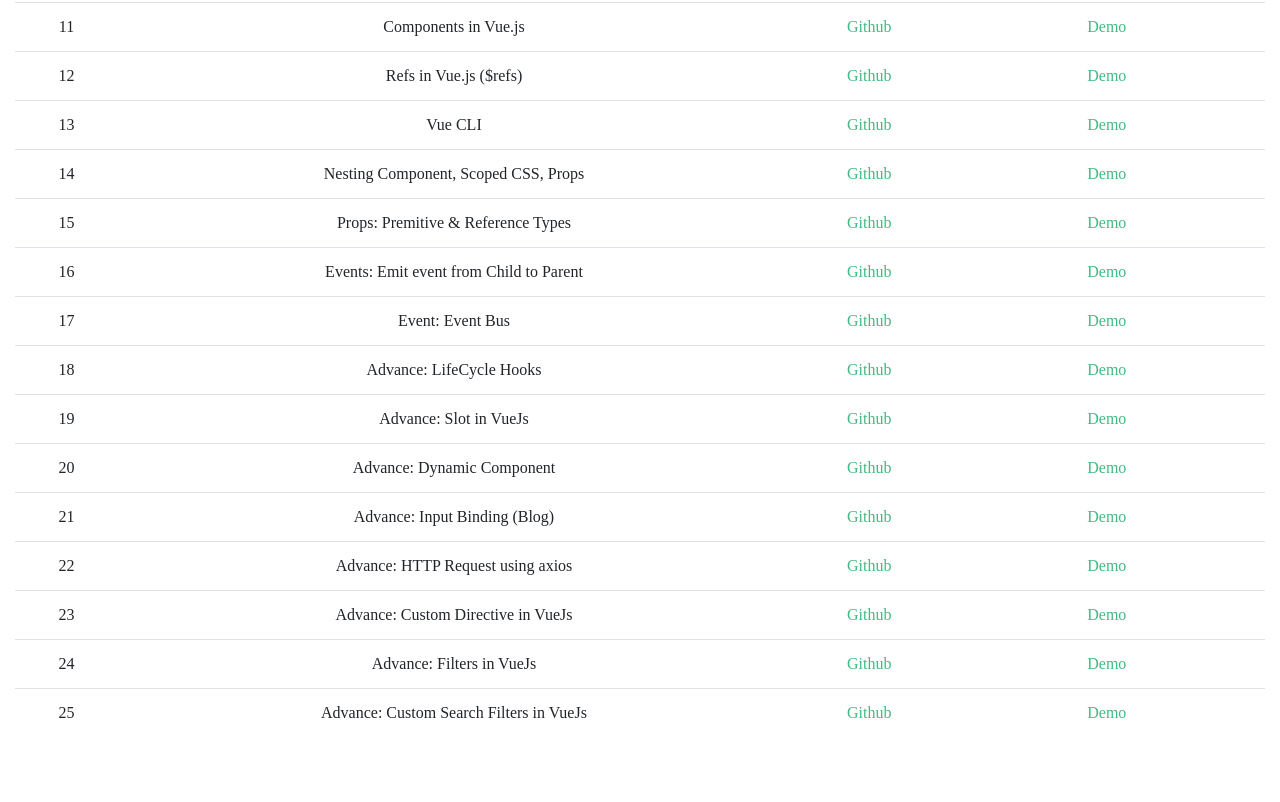
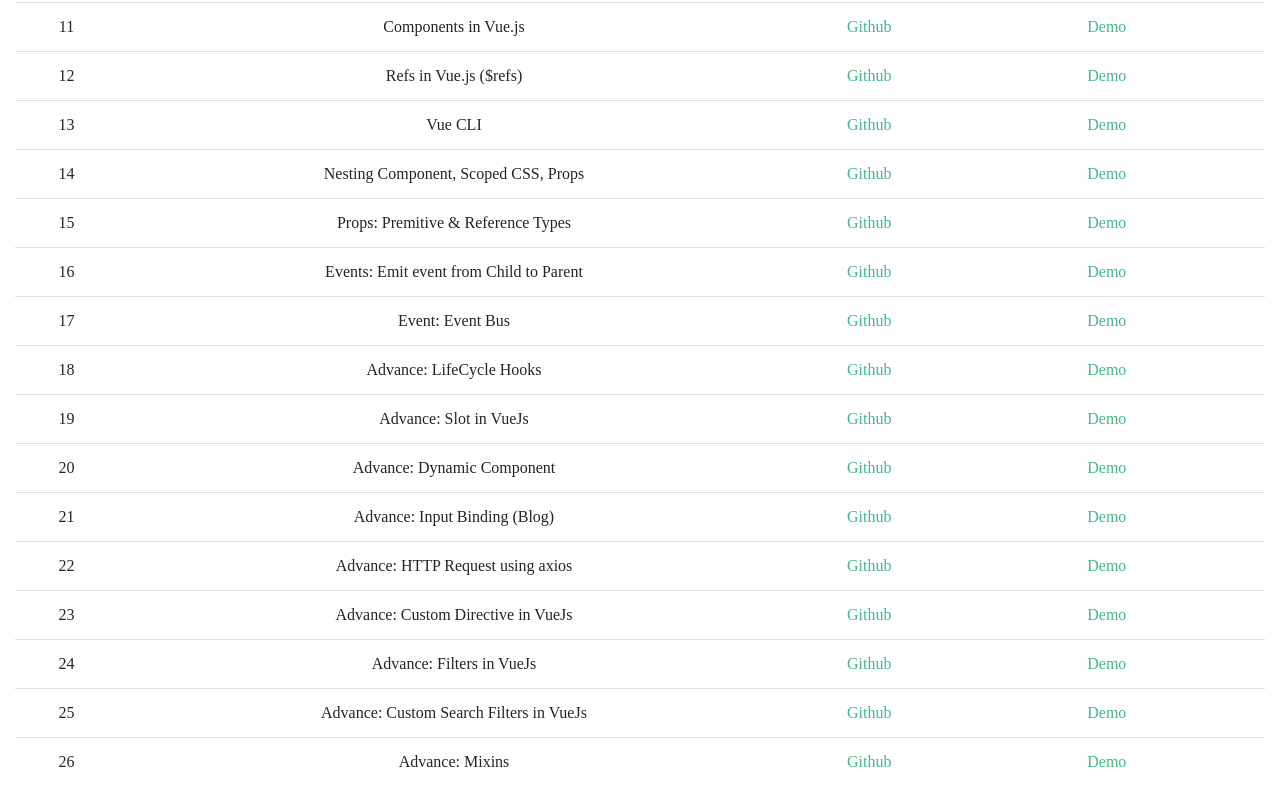
Before and after one commit to aakritsubedi/learning-vuejs, a Vue app: page / in a window 1280 px wide. Shown: the part 738-1540 px from the top of the page. Before the commit the page ends 1491 px from the top, so only its background shows below. Built offline with nearby package versions, Linux system fonts and the light colour scheme.

Commit message:
Edit routes

```diff
--- a/src/main.js
+++ b/src/main.js
@@ -5,6 +5,7 @@
 Vue.config.productionTip = true
 
 // Custom Directive-Global
+// can add it locally by adding directives property
 Vue.directive('rainbow',{
   bind(el) {
     el.style.color = '#'+ Math.random().toString().slice(2,8);
@@ -23,6 +24,7 @@
 });
 
 // Filters
+// can add it locally by adding filters property
 Vue.filter('to-uppercase', value => {
   return value.toUpperCase();
 });
--- a/src/router/index.js
+++ b/src/router/index.js
@@ -26,6 +26,7 @@
 import CustomDirective from "@/views/22CustomDirective";
 import Filters from "@/views/23Filters";
 import CustomSearchFilter from "@/views/24CustomSearchFilter";
+import Mixins from "@/views/25Mixins";
 
 Vue.use(Router);
 
@@ -153,6 +154,11 @@
     path: "/advance/customSearchFilter",
     name: "CustomSearchFilter",
     component: CustomSearchFilter
+  },
+  {
+    path: "/advance/mixins",
+    name: "Mixins",
+    component: Mixins
   }
 
 ];
--- /dev/null
+++ b/src/views/25Mixins.vue
@@ -0,0 +1,11 @@
+<template>
+  <div class="container">
+    <h2 class="text-center">Mixins</h2>
+  </div>
+</template>
+
+<script>
+export default {
+  name: "Mixins"
+}
+</script>
--- a/src/views/Dashboard.vue
+++ b/src/views/Dashboard.vue
@@ -14,8 +14,8 @@
         <tr v-for="item in contents" :key="item.sn">
           <td>{{item.sn}}</td>
           <td>{{item.title}}</td>
-          <td><a :href="item.code">Github</a></td>
-          <td><router-link :to="item.link">Demo</router-link></td>
+          <td><a :href="item.code" exact>Github</a></td>
+          <td><router-link :to="item.link" exact>Demo</router-link></td>
         </tr>
       </tbody>
     </table>
@@ -52,7 +52,8 @@
         {sn: 22, title: 'Advance: HTTP Request using axios',code:'#', link:'/advance/httpRequest'},
         {sn: 23, title: 'Advance: Custom Directive in VueJs',code:'#', link:'/advance/customDirective'},
         {sn: 24, title: 'Advance: Filters in VueJs', code:'#',link:'/advance/filters'},
-        {sn: 25, title: 'Advance: Custom Search Filters in VueJs', code:'#',link:'/advance/customSearchFilter'}
+        {sn: 25, title: 'Advance: Custom Search Filters in VueJs', code:'#',link:'/advance/customSearchFilter'},
+        {sn: 26, title: 'Advance: Mixins', code:'#', link:'/advance/mixins'}
       ]
     }
   }
```
